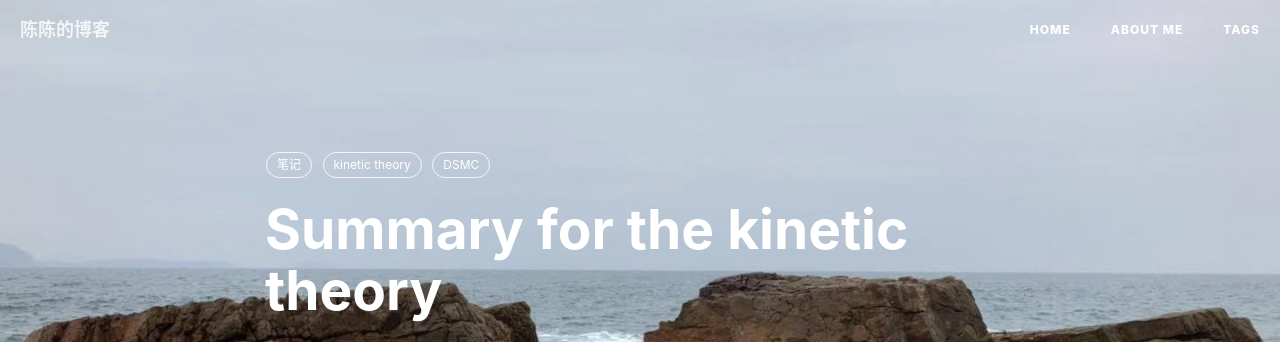
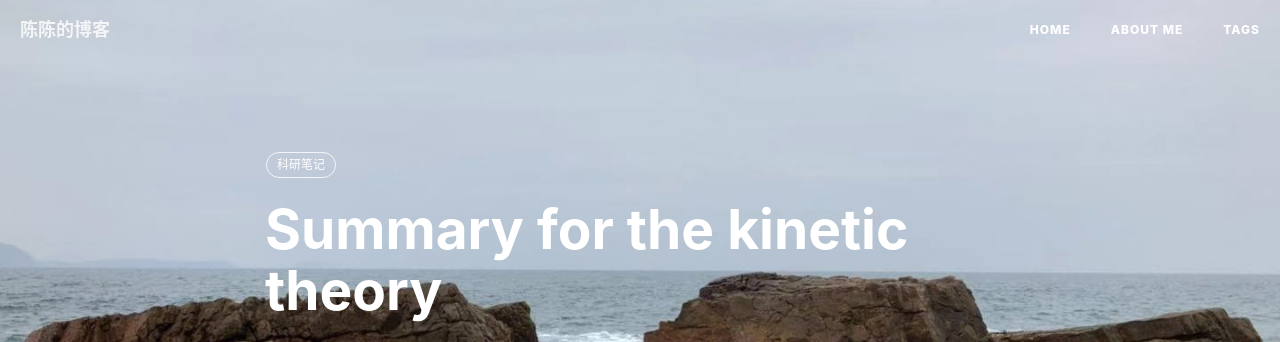
Before and after one commit to chensong212/chensong212.github.io, a Jekyll site: the page built from _posts/2020-11-25-dsmc.md, in a window 1280 px wide and 900 px high. Shown: the top 342 px of the window. Built offline with Jekyll 4.4.1, drawn with Linux system fonts in a browser that asks for light colours; nearby versions of some CDN libraries; comment, search, counter and statistics services are not loaded.

Commit message:
Update 2020-11-25-dsmc.md

```diff
--- a/_posts/2020-11-25-dsmc.md
+++ b/_posts/2020-11-25-dsmc.md
@@ -7,9 +7,7 @@ author:     陈陈
 header-img:
 catalog: true
 tags:
-    - 笔记
-    - kinetic theory
-    - DSMC
+    - 科研笔记
 
 ---
 
```
